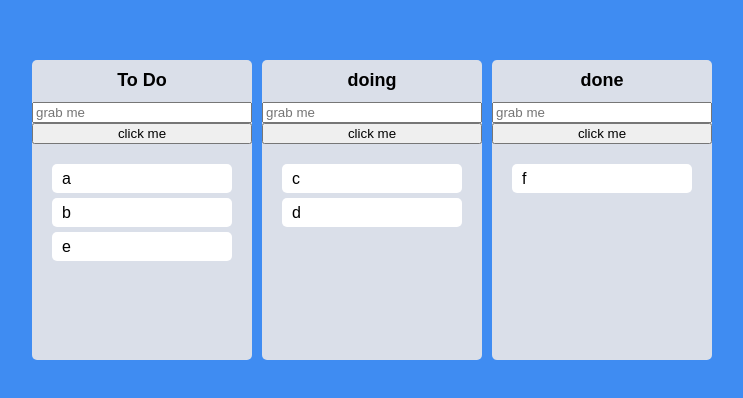
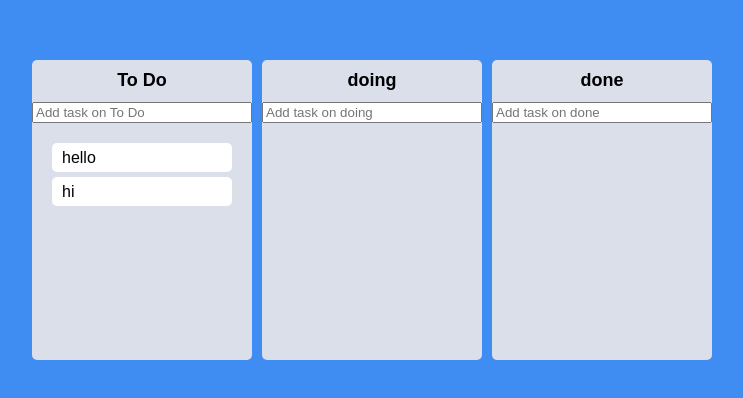
Before and after one commit to bigwave-cho/trello-todo, a React (Create React App) app: page / in a window 1280 px wide. Shown: the part 190-588 px from the top of the page, without its empty margins (268-1011 px from the left). Built offline with nearby package versions, Linux system fonts and the light colour scheme.

Commit message:
toDo obj로 변경

```diff
--- a/src/App.tsx
+++ b/src/App.tsx
@@ -26,15 +26,15 @@
   const [toDos, setToDos] = useRecoilState(toDoState);
 
   const onDragEnd = (info: DropResult) => {
-    const { destination, draggableId, source } = info;
+    const { destination, source } = info;
     if (!destination) return;
     if (destination?.droppableId === source.droppableId) {
       setToDos((allBoards) => {
-        //allBoards : todo, doing, done..
         const boardCopy = [...allBoards[source.droppableId]];
+        // 옮기려는 toDo Obj
+        const taskObj = boardCopy[source.index];
         boardCopy.splice(source.index, 1);
-        boardCopy.splice(destination?.index, 0, draggableId);
-        //수정되는 보드만 수정해서 반환
+        boardCopy.splice(destination?.index, 0, taskObj);
         return {
           ...allBoards,
           [source.droppableId]: boardCopy,
@@ -44,9 +44,10 @@
     if (destination?.droppableId !== source.droppableId) {
       setToDos((allBoards) => {
         const sourceBoard = [...allBoards[source.droppableId]];
+        const taskObj = sourceBoard[source.index];
         const destinationBoard = [...allBoards[destination?.droppableId]];
         sourceBoard.splice(source.index, 1);
-        destinationBoard.splice(destination!.index, 0, draggableId);
+        destinationBoard.splice(destination!.index, 0, taskObj);
         return {
           ...allBoards,
           [source.droppableId]: sourceBoard,
--- a/src/Components/Board.tsx
+++ b/src/Components/Board.tsx
@@ -1,6 +1,7 @@
-import { useRef } from 'react';
 import { Droppable } from 'react-beautiful-dnd';
+import { useForm } from 'react-hook-form';
 import styled from 'styled-components';
+import { IToDo } from '../atoms';
 import DragabbleCard from './DragabbleCard';
 
 const Wrapper = styled.div`
@@ -38,29 +39,38 @@
   padding: 20px;
 `;
 
+const Form = styled.form`
+  width: 100%;
+
+  input {
+    width: 100%;
+  }
+`;
+
 interface IBoardProps {
-  toDos: string[];
+  toDos: IToDo[];
   boardId: string;
 }
 
+interface IForm {
+  toDo: string;
+}
+
 function Board({ toDos, boardId }: IBoardProps) {
-  /*
-ref : react 코드를 통해 html 엘리먼트를 지정하고 가져올 수 있는 수단
-dnd 또한 ref를 통해 해당 요소에 접근하여 스타일을 drag style 등을 부여하고 있는 것.
-*/
-  //예시.
-  const inputRef = useRef<HTMLInputElement>(null);
-  const onClick = () => {
-    inputRef.current?.focus();
-    setTimeout(() => {
-      inputRef.current?.blur();
-    }, 5000);
+  const { register, handleSubmit, setValue } = useForm<IForm>();
+  const onValid = ({ toDo }: IForm) => {
+    setValue('toDo', '');
   };
   return (
     <Wrapper>
       <Title>{boardId}</Title>
-      <input ref={inputRef} placeholder="grab me" />
-      <button onClick={onClick}>click me</button>
+      <Form onSubmit={handleSubmit(onValid)}>
+        <input
+          {...register('toDo', { required: true })}
+          type={'text'}
+          placeholder={`Add task on ${boardId}`}
+        />
+      </Form>
       <Droppable droppableId={boardId}>
         {(magic, snapshot) => {
           return (
@@ -71,7 +81,12 @@
               {...magic.droppableProps}
             >
               {toDos.map((toDo, index) => (
-                <DragabbleCard key={toDo} index={index} toDo={toDo} />
+                <DragabbleCard
+                  key={toDo.id}
+                  index={index}
+                  toDoId={toDo.id}
+                  toDoText={toDo.text}
+                />
               ))}
               {magic.placeholder}
             </Area>
--- a/src/Components/DragabbleCard.tsx
+++ b/src/Components/DragabbleCard.tsx
@@ -16,13 +16,14 @@
 `;
 
 interface IDraggableCardProps {
-  toDo: string;
+  toDoId: number;
+  toDoText: string;
   index: number;
 }
 
-function DraggableCard({ toDo, index }: IDraggableCardProps) {
+function DraggableCard({ toDoId, index, toDoText }: IDraggableCardProps) {
   return (
-    <Draggable key={toDo} draggableId={toDo} index={index}>
+    <Draggable draggableId={toDoId + ''} index={index}>
       {(magic, snapshot) => (
         <Card
           isDragging={snapshot.isDragging}
@@ -30,7 +31,7 @@
           {...magic.draggableProps}
           {...magic.dragHandleProps}
         >
-          {toDo}
+          {toDoText}
         </Card>
       )}
     </Draggable>
--- a/src/atoms.ts
+++ b/src/atoms.ts
@@ -1,11 +1,23 @@
 import { atom } from 'recoil';
+
+export interface IToDo {
+  id: number;
+  text: string;
+}
 
 interface IToDoState {
   //중요!! atom state 확장성을 주기 위해 타입스크립트 사용
-  [key: string]: string[];
+  [key: string]: IToDo[];
 }
 
 export const toDoState = atom<IToDoState>({
   key: 'toDo',
-  default: { 'To Do': ['a', 'b', 'e'], doing: ['c', 'd'], done: ['f'] },
+  default: {
+    'To Do': [
+      { id: 1, text: 'hello' },
+      { id: 2, text: 'hi' },
+    ],
+    doing: [],
+    done: [],
+  },
 });
```
